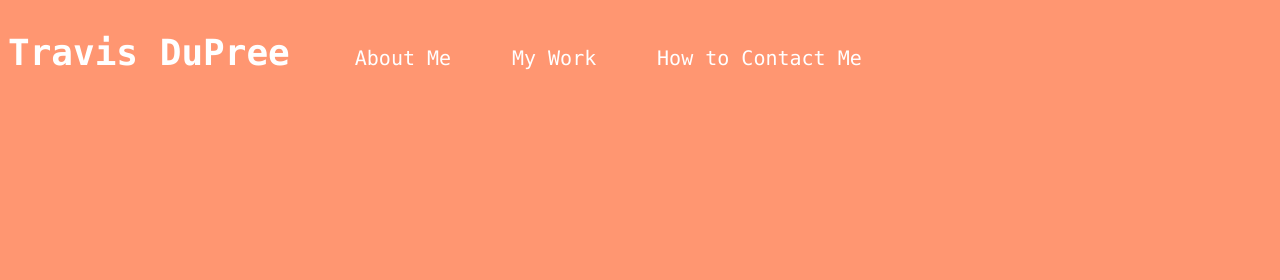
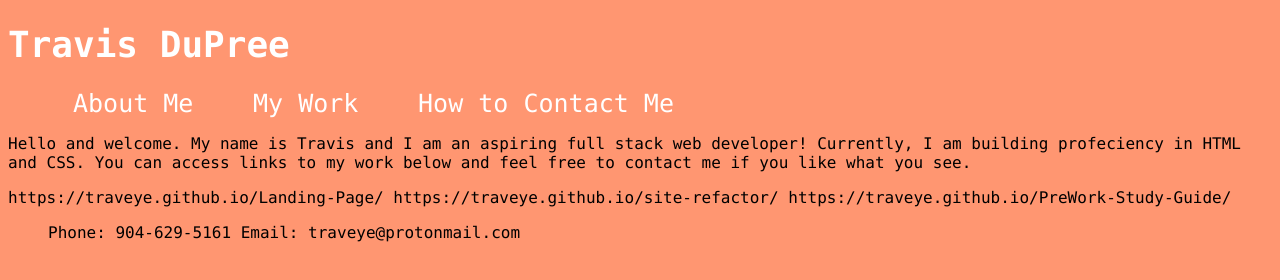
Before and after one commit to Traveye/My-Portfolio, a plain HTML site: page index.html in a window 1280 px wide. Drawn offline with Linux system fonts and the light colour scheme.

Commit message:
added html structure

```diff
--- a/assets/styles.css
+++ b/assets/styles.css
@@ -1,20 +1,26 @@
 * {
     background-color: #FF9671;
     font-family: Monaco;
+    scroll-behavior: smooth;
 }
 
 header {
-    display: flex;
-    align-items: baseline;
     color: #fff;
     font-size: large;
 
 }
+li {
+    display: inline;
+
+
+}
+
 a {
     color: #fff;
     text-decoration: none;
-    font-size: 20px;
+    font-size: 25px;
     padding: 25px;
+
 }
 
 a:hover {
--- a/index.html
+++ b/index.html
@@ -8,26 +8,46 @@
     <link rel="stylesheet" href="./assets/styles.css">
   </head>
   <body>
-    <header>
+    <div class="box">
+    <header class="box1">
         <h1>Travis DuPree</h1>
-        <nav>
-            <ul>
-                <a href="#id">About Me</a>
-                <a href="#id">My Work</a>
-                <a href="#id">How to Contact Me</a>
-            </ul>
-
-        </nav>
     </header>
 
-	<Main>
-        <section></section>
-        <section></section>
-        <section></section>
-    </Main>
+    <nav class="box2">
+        <ul>
+            <li><a href="#about">About Me</a></li>
+            <li><a href="#work">My Work</a></li>
+            <li><a href="#contact">How to Contact Me</a></li>
+
+        </ul>
+
+    </nav>
+
+
+    <section id="about">
+            <p>Hello and welcome. My name is Travis and I am an aspiring full stack web developer! Currently, I am building profeciency in HTML and CSS. You can access links to my work below and feel free to contact me if you like what you see.</p>
+
+    </section>
+
+    <section id="work">
+        https://traveye.github.io/Landing-Page/
+        https://traveye.github.io/site-refactor/
+        https://traveye.github.io/PreWork-Study-Guide/
+
+    </section>
+
+    <section id="contact">
+        <ul>
+            <li>Phone: 904-629-5161</li>
+            <li>Email: traveye@protonmail.com</li>
+        </ul>
+
+    </section>
+
 
     <footer>
 
     </footer>
+    </div>
   </body>
 </html>
```
